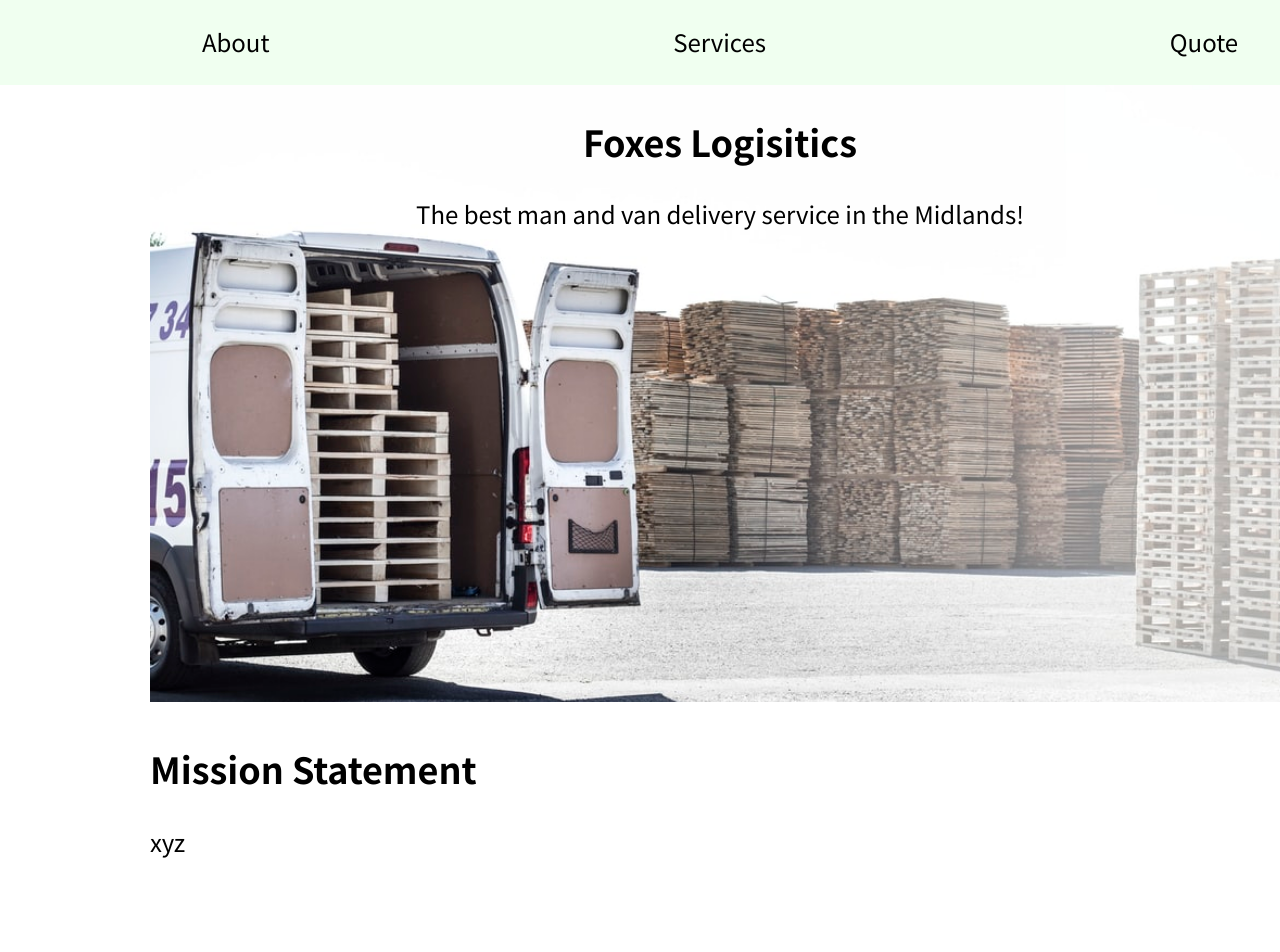
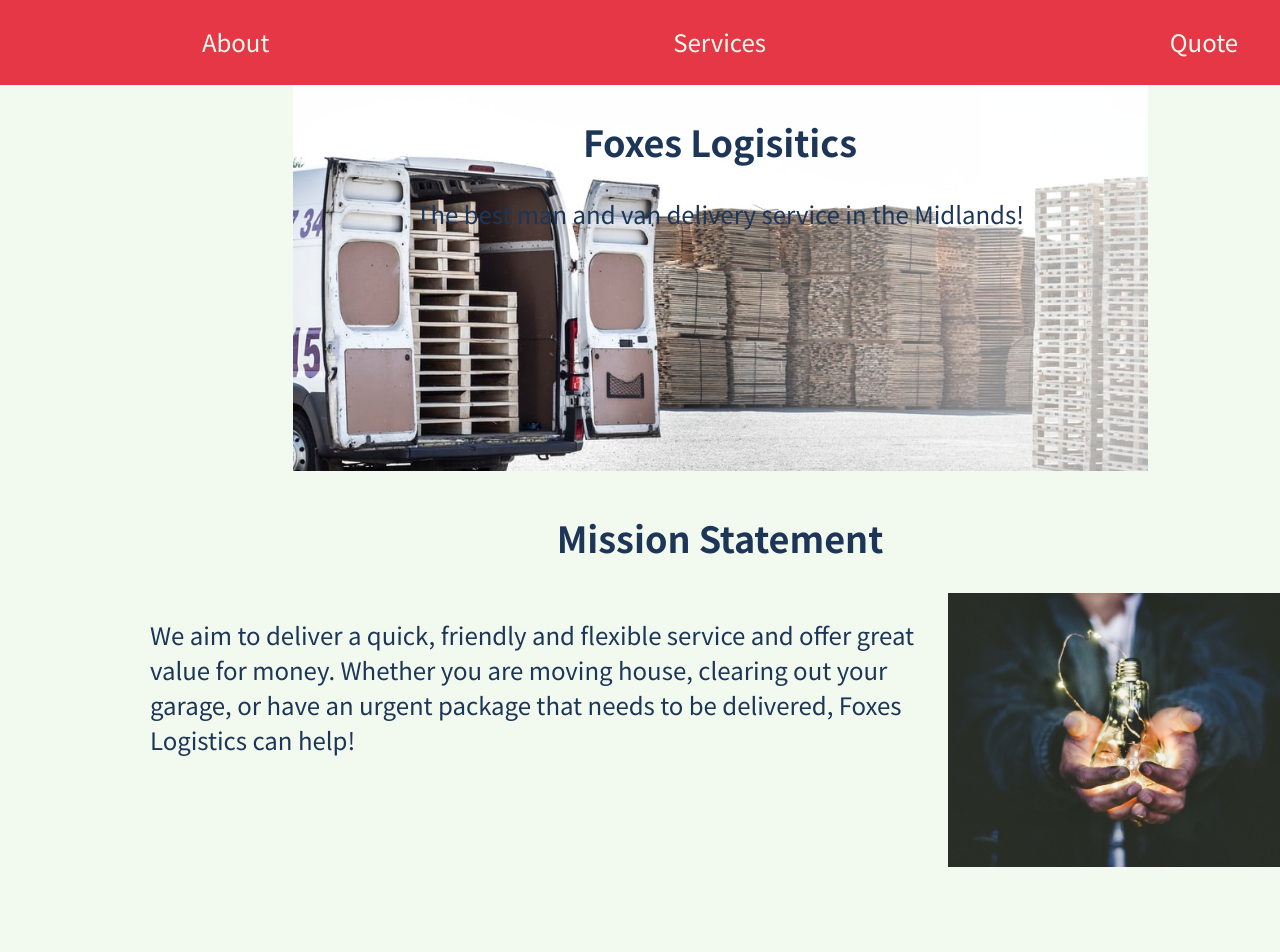
Before and after one commit to Sekonda28/Foxes-Logistics, a plain HTML site: page index.html in a window 1280 px wide. Shown: the top 952 px of the page. Drawn offline with Linux system fonts and the light colour scheme.

Commit message:
updates to section 2

```diff
--- a/index.html
+++ b/index.html
@@ -24,8 +24,10 @@
 
     <section class = "mission">
       <h2>Mission Statement</h2>
-      <p>xyz</p>
-      <img src="" alt="">
+      <div class = "missioncon">
+        <p>We aim to deliver a quick, friendly and flexible service and offer great value for money. Whether you are moving house, clearing out your garage, or have an urgent package that needs to be delivered, Foxes Logistics can help!</p>
+        <img src="resources/images/missionstatementimg.jpg" alt="man holding light bulb">
+      </div>
     </section>
 
     <section class = "services">
--- a/resources/css/styles.css
+++ b/resources/css/styles.css
@@ -5,12 +5,16 @@ html, body {
     height: auto;
     margin: auto;
     font-size: 24px;
+    background-color: hsl(105, 55%, 96%);
+    color: hsl(215, 50%, 23%);
 }
 header {
     display: flex;
     position: sticky;
+    top: 0;
     width: 100%;
-    background-color: honeydew;
+    background-color: hsl(355, 78%, 56%);
+    color: hsl(105, 55%, 96%);
     height: 85px;
 }
 nav {
@@ -20,26 +24,31 @@ nav {
 }
 main {
     display: grid;
-    max-width: 1140px; /*code not working */
+    max-width: 1140px;
     max-height: 3000px;
     margin: auto;
     grid-template-columns: repeat(3, 1fr);
-    grid-template-rows: 3fr 1fr 1fr 1fr 1fr 1fr;
+    grid-template-rows: 2fr 2fr 1fr 1fr 1fr 1fr;
     grid-gap: 10px 20px;
     grid-template-areas:
     "splash splash splash"
     "mission mission mission"
+    "missioncon missioncon missioncon"
     "services services services"
     "about about about"
     "quote quote quote"
     "footer footer footer"
 }
+h2{
+    text-align: center;
+}
 .splash {
     display: flex;
     grid-area: splash;
     background-image: url("../images/removalvanimage.jpg");
-    background-size: 100%;
+    background-size: 75%;
     background-position: center;
+    background-repeat: no-repeat;
     align-content: center;
     justify-content: flex-start;
     flex-direction: column;
@@ -49,9 +58,18 @@ main {
 .splash h1{
     margin-bottom: 5px;
 }
-}
 .mission {
     grid-area: mission;
+}
+.missioncon {
+    grid-area: missioncon;
+    display: flex;
+    align-content:space-between;
+    justify-content: flex-start;
+    flex-direction: row;
+}
+.missioncon img{
+    max-width: 30%;
 }
 .services {
     grid-area: services;
```
Also changed, not shown: resources/images/missionstatementimg.jpg (added).
